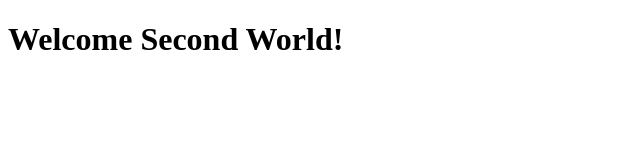
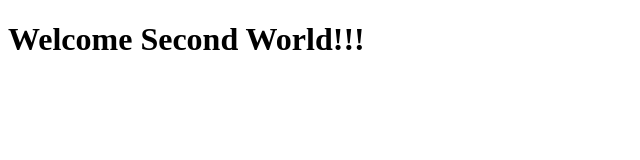
Before and after one commit to Songsangmi/secondWorld, a plain HTML site: page secondWorld/WebContent/index.html in a window 1280 px wide. Shown: the full height of the page, 0-640 px from the left. Drawn offline with Linux system fonts and the light colour scheme.

Commit message:
1 commit

```diff
--- a/secondWorld/WebContent/index.html
+++ b/secondWorld/WebContent/index.html
@@ -5,6 +5,6 @@
 <title>Insert title here</title>
 </head>
 <body>
-	<h1>Welcome Second World!</h1>
+	<h1>Welcome Second World!!!</h1>
 </body>
 </html>
```
